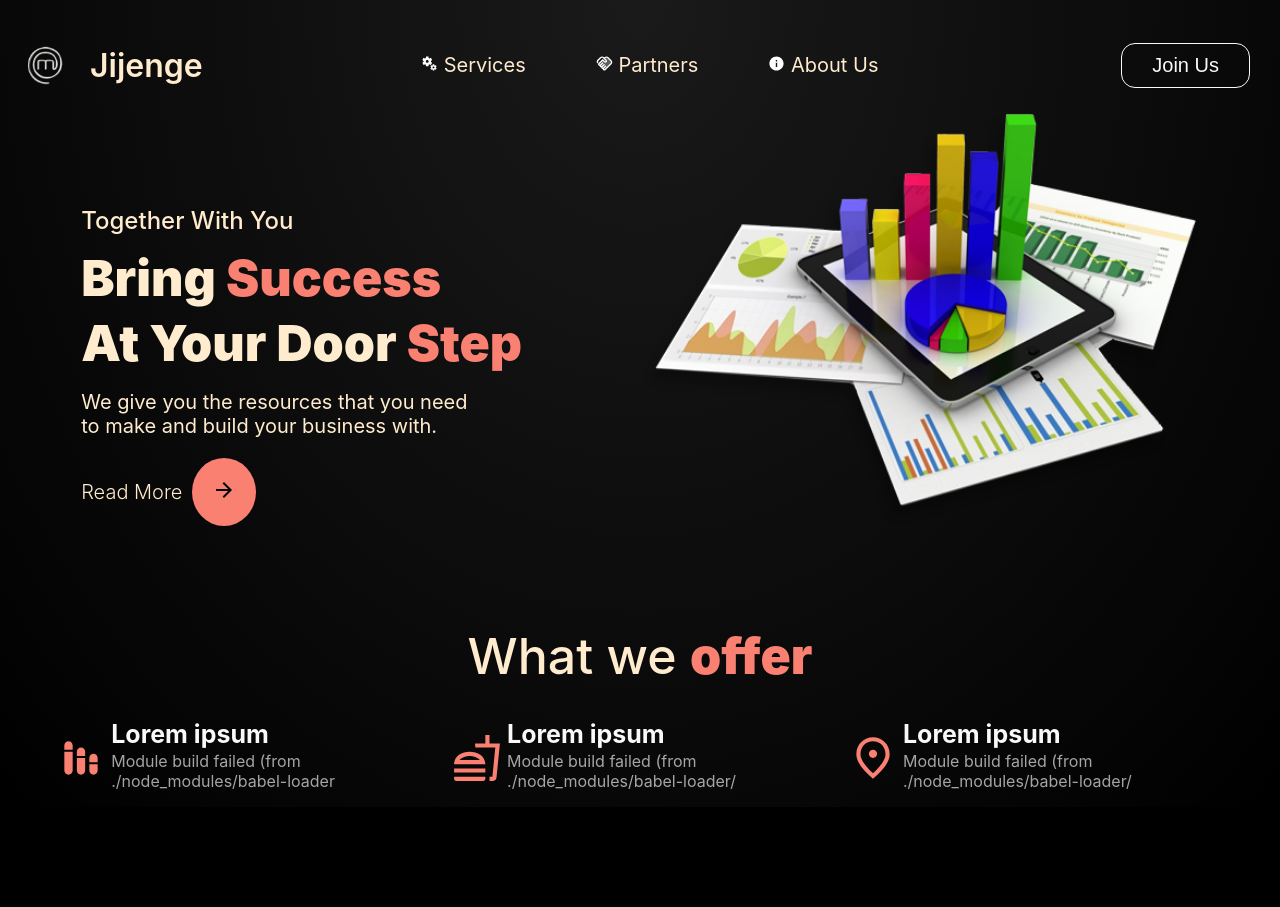
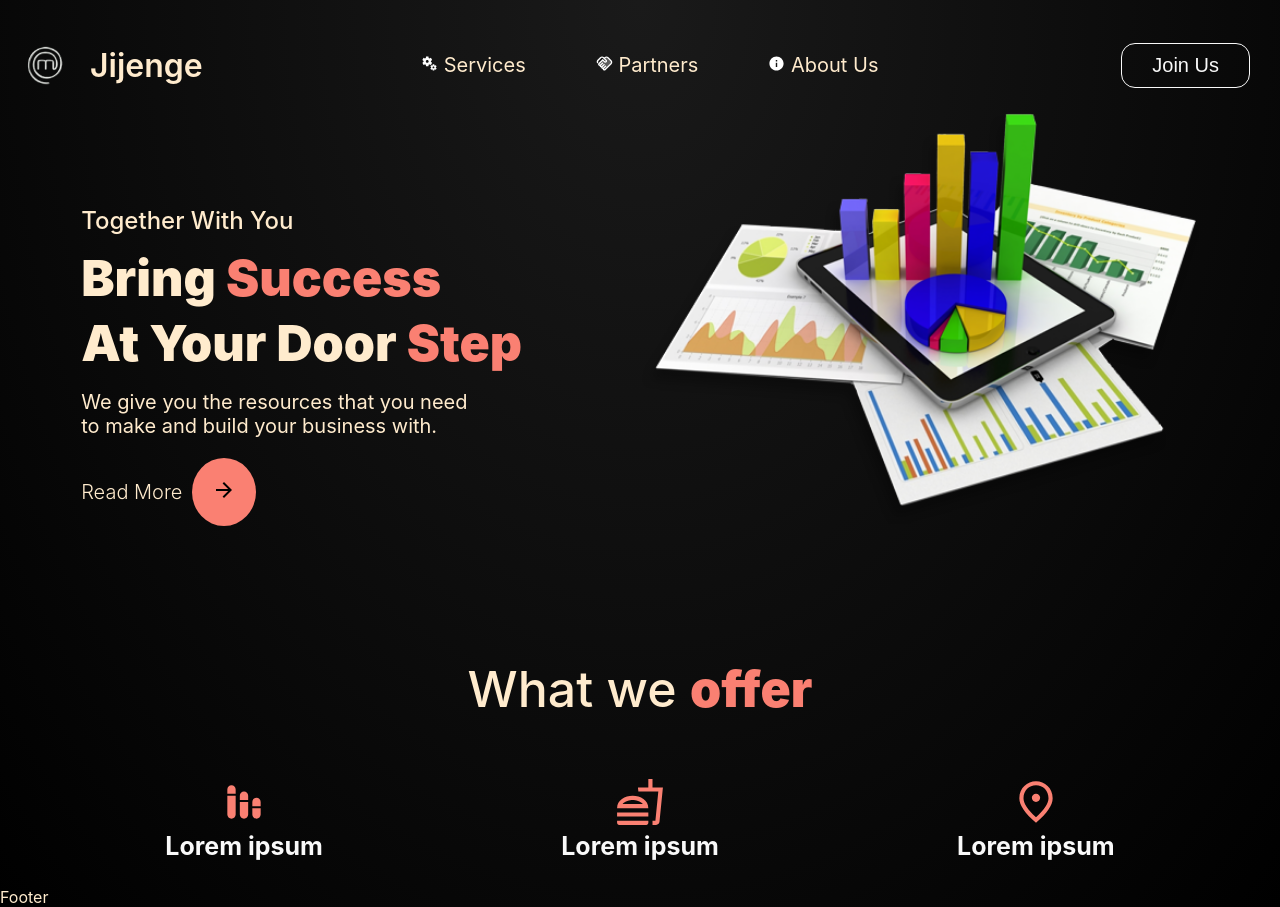
Before and after one commit to Ropio-Derrick/Zedarluxury, a React (Create React App) app: page / in a window 1280 px wide. Before the commit the page ends 807 px from the top, so only its background shows below. Built offline with nearby package versions, Linux system fonts and the light colour scheme.

Commit message:
What we do...animation

```diff
--- a/src/App.js
+++ b/src/App.js
@@ -2,12 +2,14 @@ import React from 'react'
 import "./App.css"
 import Nav from './Navigation/Nav'
 import Home from './Home/Home'
+import Footer from './Footer/Footer'
 
 function App() {
   return (
     <div className="App">
         <Nav/>
         <Home/>
+        <Footer/>
     </div>
   )
 }
--- a/src/Footer/Footer.js
+++ b/src/Footer/Footer.js
@@ -0,0 +1,9 @@
+import React from 'react'
+
+function Footer() {
+  return (
+    <div>Footer</div>
+  )
+}
+
+export default Footer
--- a/src/Home/Components/WhatWeDo.css
+++ b/src/Home/Components/WhatWeDo.css
@@ -1,6 +1,10 @@
 .Block-Main{
-    margin-top: 100px;
+    padding-top: 100px;
+
 }
+
+
+
 .Block-Main-Text{
     text-align: center;
     font-size: 50px;
@@ -18,11 +22,10 @@
     align-items: center;
     text-align: center;
     gap: 10px;
-
-}
+    }
 
 .Block-Box:hover{
-    background-color: rgba(255, 255, 255, 0.041);
+    background-color: rgba(255, 255, 255, 0.015);
     transition: all 0.3s ease-out;
 }
 
@@ -33,7 +36,39 @@
     width: 100%;
     transition: all 0.3s ease-in;
     border-radius: 14px;
+    display: block;
+    position: relative;
+    overflow: hidden;
 }
+
+.Block-Box span:first-child {
+    display: inline-block;
+    padding: 10px;
+  }
+
+.Block-Box span:last-child {
+    position: absolute;
+    top: 0;
+    right: 0;
+    bottom: 0;
+    left: 0;
+    display: flex;
+    align-items: center;
+    justify-content: center;
+    transform: translateY(-100%);
+  }
+
+  span {
+    transition: transform 0.2s ease-out;
+  }
+
+  .Block-Box:hover span:first-child {
+    transform: translateY(100%);
+  }
+
+  .Block-Box:hover span:last-child {
+    transform: none;
+  }
 
 .Block-Icon{
     padding-top: 14px;
--- a/src/Home/Components/WhatWeDo.js
+++ b/src/Home/Components/WhatWeDo.js
@@ -11,33 +11,40 @@ function WhatWeDo() {
 
       <div className="Block-House">
         <div className="Block-Box">
-          <StackedBarChartRounded className="Block-Icon" />
-          <div className="Block-closer">
+
+          <span>
+            <StackedBarChartRounded className="Block-Icon" />
             <h1 className="Block-Head">Lorem ipsum</h1>
+          </span>
+          <span className="Block-closer">
             <p className="Block-Text">
               Module build failed (from ./node_modules/babel-loader
             </p>
-          </div>
+          </span>
 
         </div>
         <div className="Block-Box">
+          <span>
           <FastfoodOutlined  className="Block-Icon" />
-          <div className="Block-closer">
-            <h1 className="Block-Head">Lorem ipsum</h1>
+          <h1 className="Block-Head">Lorem ipsum</h1>
+          </span>
+          <span className="Block-closer">
             <p className="Block-Text">
-              Module build failed (from ./node_modules/babel-loader/
+              Module build failed (from ./node_modules/babel-loader
             </p>
-          </div>
+          </span>
 
         </div>
         <div className="Block-Box">
+          <span>
           < FmdGoodOutlined className="Block-Icon" />
-          <div className="Block-closer">
-            <h1 className="Block-Head">Lorem ipsum</h1>
+          <h1 className="Block-Head">Lorem ipsum</h1>
+          </span>
+          <span className="Block-closer">
             <p className="Block-Text">
-              Module build failed (from ./node_modules/babel-loader/
+              Module build failed (from ./node_modules/babel-loader
             </p>
-          </div>
+          </span>
 
         </div>
 
```
Also changed, not shown: src/Home/Components/Hovered.js (added, +10 -0 lines), src/Home/Components/Hovered.css (added).
